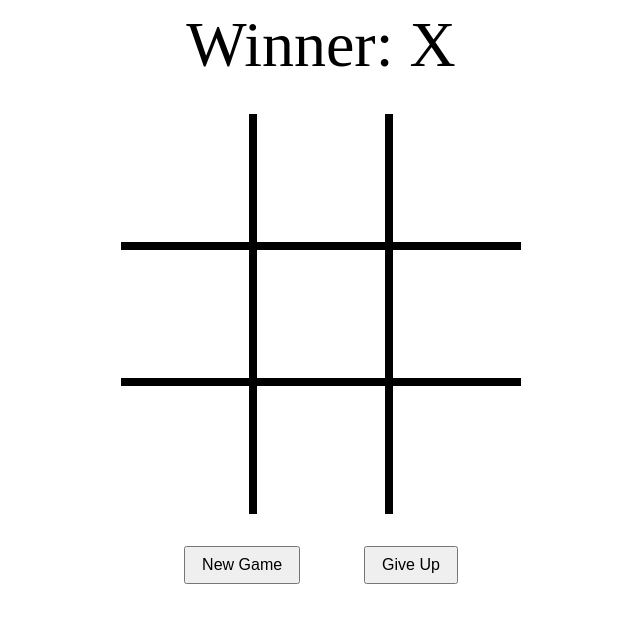
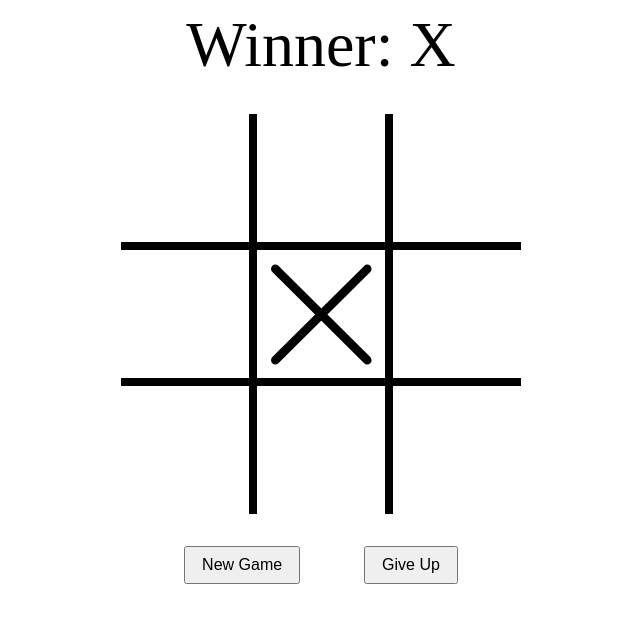
Before and after one commit to jagLas/week9-frontend-javascript, a website with bundled scripts: page practice-for-week-09-tic-tac-toe-dom-long-practice/public/index.html in a window 1280 px wide. Both pictures are taken after a click on the element 640 px from the left and 314 px from the top of the page. Shown: the whole page, without its empty margins (319-959 px from the left). Built offline with nearby package versions, Linux system fonts and the light colour scheme.

Commit message:
added visualization of placemove

```diff
--- a/practice-for-week-09-tic-tac-toe-dom-long-practice/app.js
+++ b/practice-for-week-09-tic-tac-toe-dom-long-practice/app.js
@@ -43,6 +43,8 @@ const server = http.createServer((req, res) => {
           res.setHeader("Content-Type", "text/css");
         } else if (ext === ".js") {
           res.setHeader("Content-Type", "text/javascript");
+        } else if (ext === '.svg') {
+          res.setHeader("content-type", 'image/svg+xml')
         }
         res.end(resBody);
         return;
--- a/practice-for-week-09-tic-tac-toe-dom-long-practice/public/main.css
+++ b/practice-for-week-09-tic-tac-toe-dom-long-practice/public/main.css
@@ -30,4 +30,12 @@ button {
     aspect-ratio: 1/1;
     min-width: 64px;
     background-color: white;
+    display: flex;
+    justify-content: center;
+    align-content: center;
 }
+
+img {
+    min-width: 64px;
+    max-width: 90%;
+}
--- a/practice-for-week-09-tic-tac-toe-dom-long-practice/public/tic-tac-toe.js
+++ b/practice-for-week-09-tic-tac-toe-dom-long-practice/public/tic-tac-toe.js
@@ -21,6 +21,7 @@ function placeMove(e) {
     // console.log(game.grid[row][col])
 
     if (grid[row][col] === ' '){
+        square.innerHTML = `<img src="./player-${game.playerTurn.toLowerCase()}.svg" alt="${game.playerTurn.toLowerCase()}">`
         console.log('placing move at', row, col)
         //updates the backend game state and checks for a winner
         game.placeMove(row, col);
```
